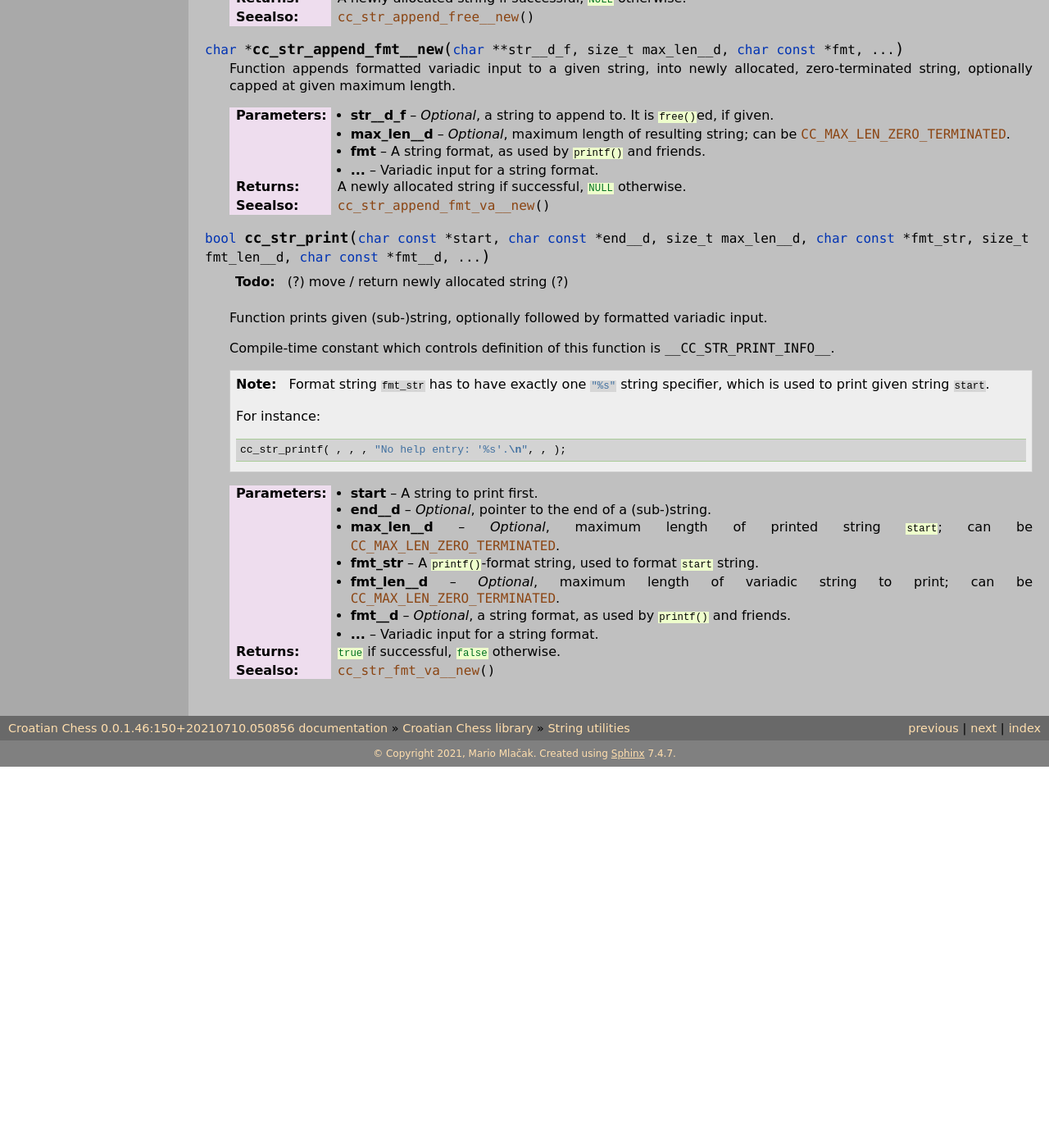
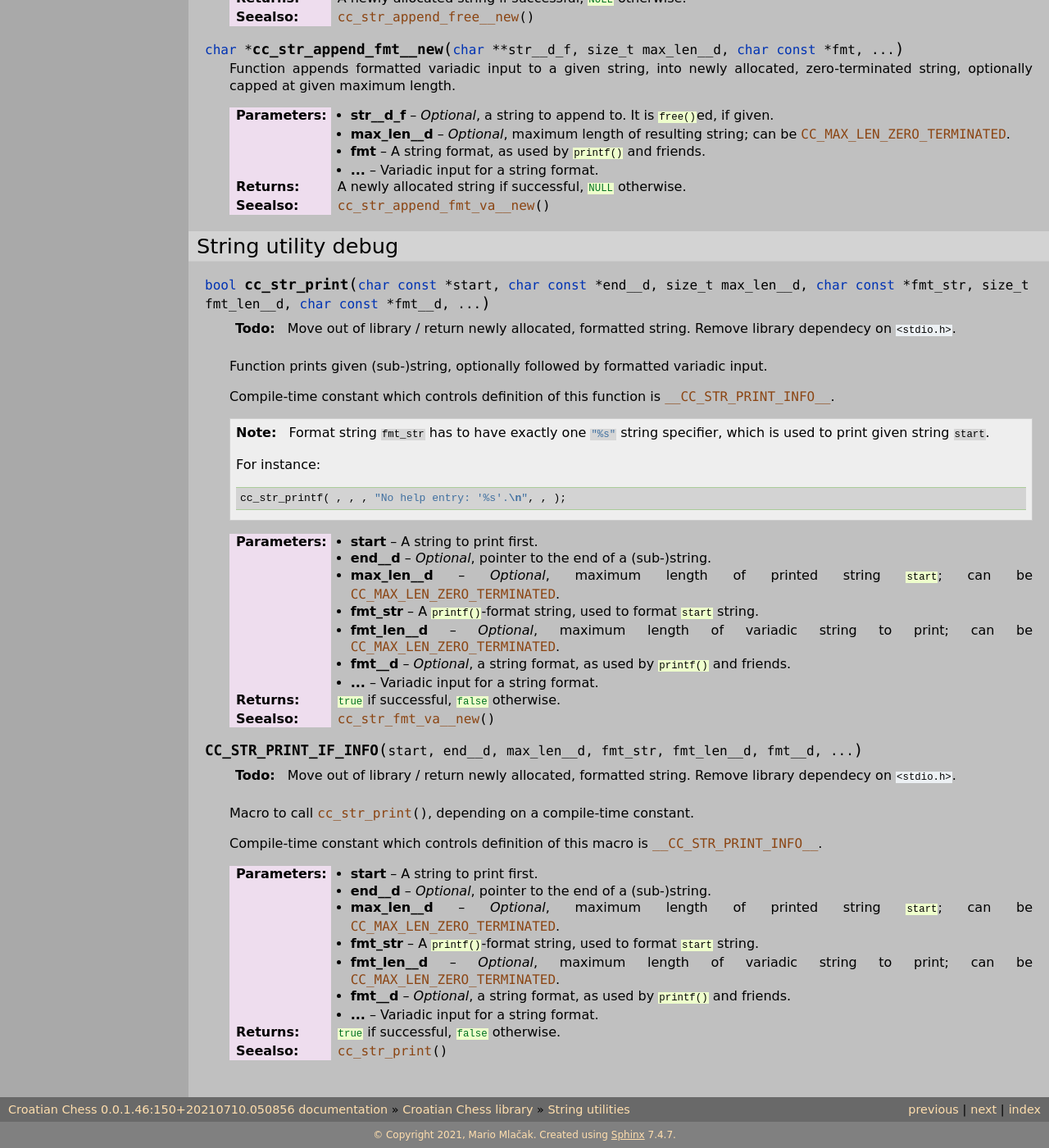
Before and after one commit to mmlacak/crochess, a Sphinx documentation site: the page built from docs/source/libcc/ccstrutils.rst, in a window 1280 px wide and 1400 px high, scrolled down 7923 px. Shown: the whole window at 82% size. Built offline with Sphinx 7.4.7, drawn with Linux system fonts in a browser that asks for light colours; before the commit the page ends 8858 px from its top, so only the background shows below that.

Commit message:
Documented CC_STR_PRINT_IF_INFO macro, conditional compilation.

```diff
--- a/docs/source/libcc/ccdefines.rst
+++ b/docs/source/libcc/ccdefines.rst
@@ -460,6 +460,11 @@ Debug
 
 .. c:macro:: CC_PRINTF_IF_INFO(fmt,...)
 
+    .. todo::
+
+        Move out of library / return newly allocated, formatted string.
+        Remove library dependecy on ``<stdio.h>``.
+
     Macro to call :c:`printf()`, depending on a compile-time constant.
 
     Compile-time constant which controls definition of this macro is
--- a/docs/source/libcc/ccstrutils.rst
+++ b/docs/source/libcc/ccstrutils.rst
@@ -507,11 +507,17 @@ String utility functions
     :returns: A newly allocated string if successful, :c:`NULL` otherwise.
     :seealso: :c:expr:`cc_str_append_fmt_va__new()`
 
+.. _lbl-libcc-ccstrutils-debug:
+
+String utility debug
+--------------------
+
 .. c:function:: bool cc_str_print( char const * start, char const * end__d, size_t max_len__d, char const * fmt_str, size_t fmt_len__d, char const * fmt__d, ... )
 
     .. todo::
 
-        (?) move / return newly allocated string (?)
+        Move out of library / return newly allocated, formatted string.
+        Remove library dependecy on ``<stdio.h>``.
 
     Function prints given (sub-)string, optionally followed by formatted
     variadic input.
@@ -540,3 +546,26 @@ String utility functions
     :param ...: Variadic input for a string format.
     :returns: :c:`true` if successful, :c:`false` otherwise.
     :seealso: :c:expr:`cc_str_fmt_va__new()`
+
+.. c:macro:: CC_STR_PRINT_IF_INFO(start,end__d,max_len__d,fmt_str,fmt_len__d,fmt__d,...)
+
+    .. todo::
+
+        Move out of library / return newly allocated, formatted string.
+        Remove library dependecy on ``<stdio.h>``.
+
+    Macro to call :c:expr:`cc_str_print()`, depending on a compile-time
+    constant.
+
+    Compile-time constant which controls definition of this macro is
+    :c:expr:`__CC_STR_PRINT_INFO__`.
+
+    :param start: A string to print first.
+    :param end__d: *Optional*, pointer to the end of a (sub-)string.
+    :param max_len__d: *Optional*, maximum length of printed string :c:`start`; can be :c:expr:`CC_MAX_LEN_ZERO_TERMINATED`.
+    :param fmt_str: A :c:`printf()`\-format string, used to format :c:`start` string.
+    :param fmt_len__d: *Optional*, maximum length of variadic string to print; can be :c:expr:`CC_MAX_LEN_ZERO_TERMINATED`.
+    :param fmt__d: *Optional*, a string format, as used by :c:`printf()` and friends.
+    :param ...: Variadic input for a string format.
+    :returns: :c:`true` if successful, :c:`false` otherwise.
+    :seealso: :c:expr:`cc_str_print()`
```
Also changed, not shown: docs/source/libcc/libcrochess.rst (+30 -0 lines).
